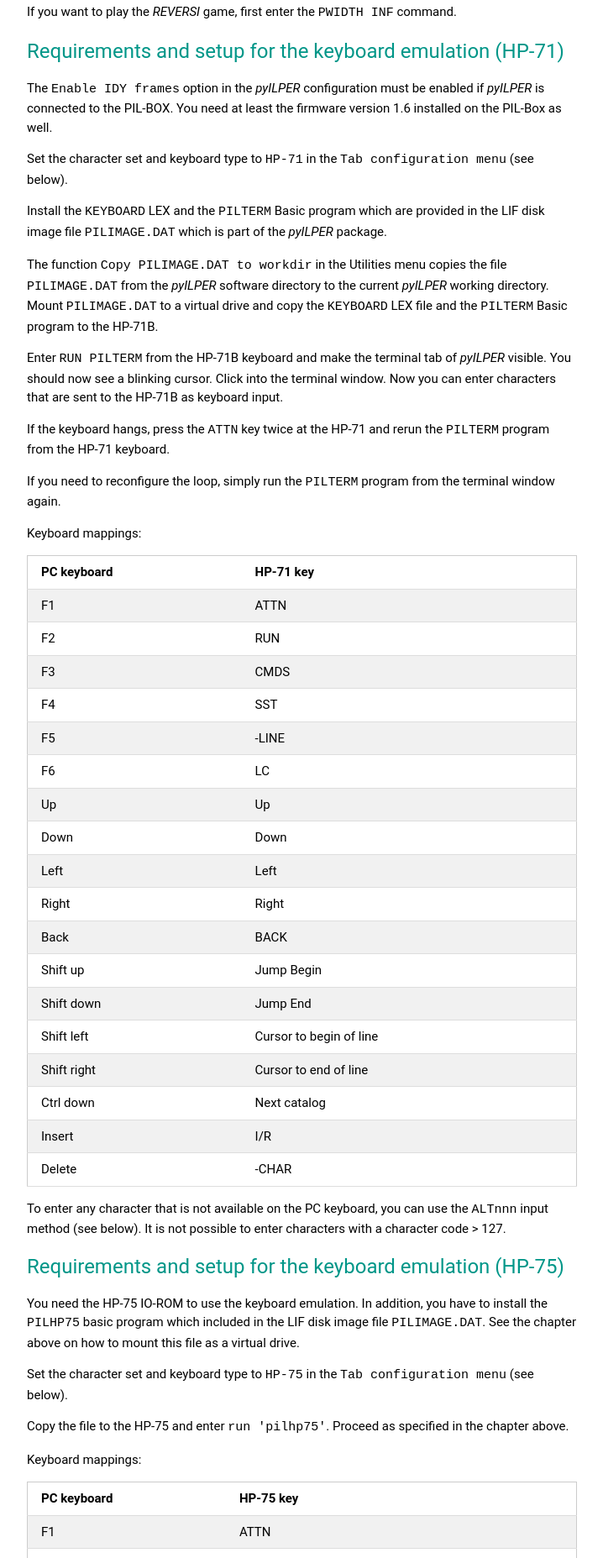
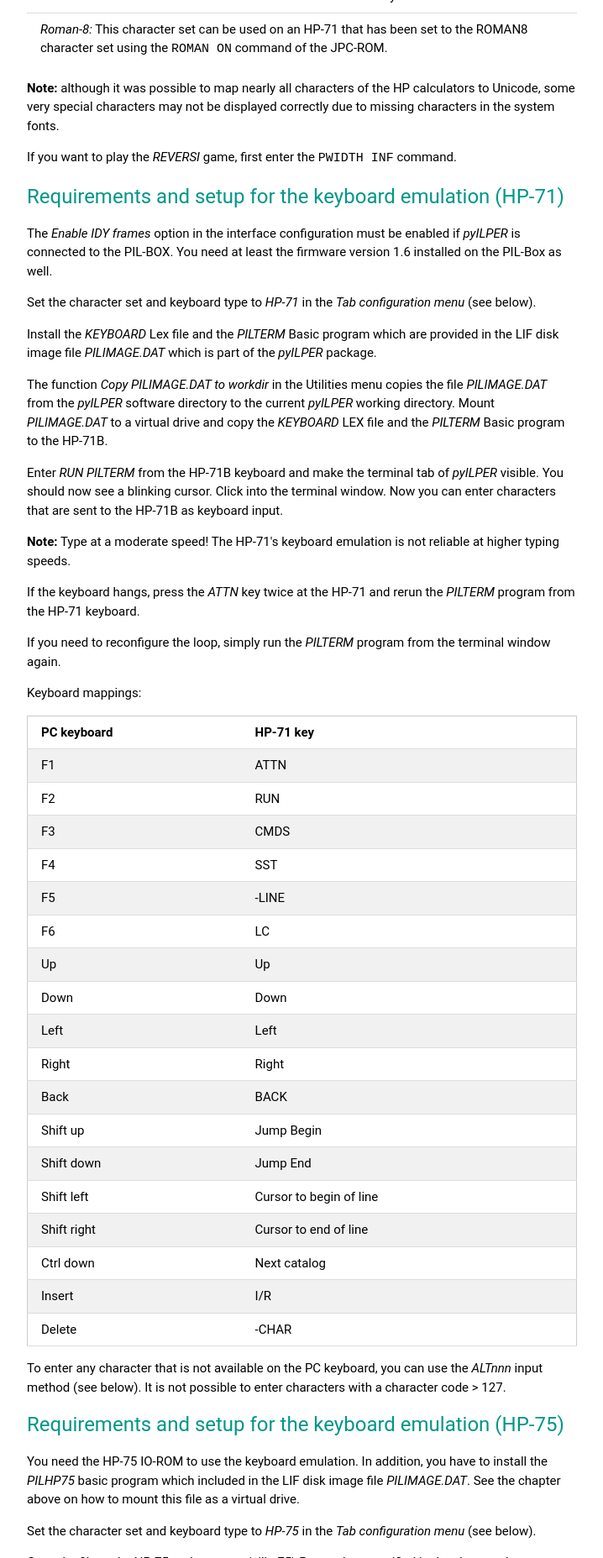
Before and after one commit to bug400/pyilper2, a plain HTML site: page pyilper2/Manual/terminal.html in a window 1280 px wide. Shown: the part 945-2800 px from the top of the page at 84% size, without its empty margins (234-952 px from the left). Drawn offline with Linux system fonts and the light colour scheme.

Commit message:
Online Manual updates

```diff
--- a/pyilper2/Manual/terminal.html
+++ b/pyilper2/Manual/terminal.html
@@ -85,6 +85,8 @@
 using a keyboard by all HP-IL controllers. The keyboard emulation is
 supported for the HP-75 and the HP-71B (see below).</p>
 
+<p>The display does not emulate any existing HP-IL peripheral device. Its features were designed primarily to provide the best possible support for the editing functions of the HP-71 and HP-75, as well as to support additional features, such as scrolling.</p>
+
 <p>HP-IL configuration:</p>
 
 <table class="w3-table-all">
@@ -95,12 +97,15 @@
 
 <p>The display supports all escape sequences that are specified on page 328 of the HP-71B reference manual. In addition, the terminal emulator supports the escape sequences <code>ESC S</code> (scroll one line up), <code>ESC T</code> (scroll line down), <code>ESC U</code> (display next page) and <code>ESC V</code> (display previous page). Selected text can be copied to the system clipboard.</p>
 
+<p>The terminal screen is cleared by sending an HP-IL device clear command.</p>
+
+<h3 class="w3-text-teal" id="character-sets">Character Sets</h3>
 <p>The display supports four character sets:</p>
 <ul class="w3-ul">
 <li><em>HP-41:</em> Alternate character set of the HP82152 thermal printer. Characters &gt; chr(127) are displayed in inverse video. Use this character set if the controller is an HP-41. Note: the character with code 002 is displayed without over bar.</li>
 <li><em>HP-71: </em>  Character set of the HP-71 calculator. Characters &gt; chr(127) are displayed in inverse video.</li>
 <li><em>HP-75: </em>  Character set of the HP-75 calculator. Characters &gt; chr(127) are displayed in inverse video instead of underlined because of technical and readability issues.</li>
-<li><em>Roman-8:</em> This character set should be used if the controller is an HP-71 where the ROMAN-8 character set was enabled with the aid of a LEX file.</li>
+<li><em>Roman-8:</em> This character set can be used  on an HP-71 that has been set to the ROMAN8 character set using the <code>ROMAN ON</code> command of the JPC-ROM.</li>
 </ul>
 
 <p><b>Note:</b> although it was possible to map nearly all characters of the HP calculators to Unicode, some very special characters may not be displayed correctly due to missing characters in the system fonts.</p>
@@ -109,27 +114,29 @@
 
 <h3 class="w3-text-teal">Requirements and setup for the keyboard emulation (HP-71)</h3>
 
-<p>The <code>Enable IDY frames</code> option in the <em>pyILPER</em> configuration must be enabled if <em>pyILPER</em> is connected to the PIL-BOX. You need at least the firmware version 1.6 installed on the PIL-Box as well.</p>
+<p>The <em>Enable IDY frames</em> option in the interface configuration must be enabled if <em>pyILPER</em> is connected to the PIL-BOX. You need at least the firmware version 1.6 installed on the PIL-Box as well.</p>
 
-<p>Set the character set and keyboard type to <code>HP-71</code> in the  <code>Tab configuration menu</code> (see below).</p>
+<p>Set the character set and keyboard type to <em>HP-71</em> in the  <em>Tab configuration menu</em> (see below).</p>
 
-<p>Install the <code>KEYBOARD</code> LEX and the <code>PILTERM</code> Basic program which are provided in the LIF disk image file <code>PILIMAGE.DAT</code> which is part of the <em>pyILPER</em> package.</p>
+<p>Install the <em>KEYBOARD</em> Lex file and the <em>PILTERM</em> Basic program which are provided in the LIF disk image file <em>PILIMAGE.DAT</em> which is part of the <em>pyILPER</em> package.</p>
 
-<p>The function <code>Copy PILIMAGE.DAT to workdir</code> in the
-Utilities menu copies the file <code>PILIMAGE.DAT</code> from the <em>pyILPER</em>
+<p>The function <em>Copy PILIMAGE.DAT to workdir</em> in the
+Utilities menu copies the file <em>PILIMAGE.DAT</em> from the <em>pyILPER</em>
 software directory to the current <em>pyILPER</em> working directory.
-Mount <code>PILIMAGE.DAT</code> to a virtual drive and copy the
-<code>KEYBOARD</code> LEX file and the <code>PILTERM</code> Basic program to the HP-71B.
+Mount <em>PILIMAGE.DAT</em> to a virtual drive and copy the
+<em>KEYBOARD</em> LEX file and the <em>PILTERM</em> Basic program to the HP-71B.
 
-<p>Enter <code>RUN PILTERM</code> from the HP-71B keyboard and make
+<p>Enter <em>RUN PILTERM</em> from the HP-71B keyboard and make
 the terminal tab of <em>pyILPER</em> visible. You should now see a blinking
 cursor.  Click into the terminal window. Now you can enter characters that
 are sent to the HP-71B as keyboard input.</p>
 
-<p>If the keyboard hangs, press the <code>ATTN</code> key twice at the HP-71 and
-rerun the <code>PILTERM</code> program from the HP-71 keyboard.</p>
+<p><b>Note:</b> Type at a moderate speed! The HP-71's keyboard emulation is not reliable at higher typing speeds. </p>
 
-<p>If you need to reconfigure the loop, simply run the <code>PILTERM</code>
+<p>If the keyboard hangs, press the <em>ATTN</em> key twice at the HP-71 and
+rerun the <em>PILTERM</em> program from the HP-71 keyboard.</p>
+
+<p>If you need to reconfigure the loop, simply run the <em>PILTERM</em>
 program from the terminal window again.</p>
 
 <p>Keyboard mappings:</p>
@@ -156,16 +163,16 @@
 <tr><td>Delete</td><td>-CHAR</td></tr>
 </table>
 
-<p>To enter any character that is not available on the PC keyboard, you can use the <code>ALTnnn</code> input method (see below). It is not possible to enter characters with a character code &gt; 127.</p>
+<p>To enter any character that is not available on the PC keyboard, you can use the <em>ALTnnn</em> input method (see below). It is not possible to enter characters with a character code &gt; 127.</p>
 
 <h3 class="w3-text-teal">Requirements and setup for the keyboard emulation (HP-75)</h3>
 
 <p>You need the HP-75 IO-ROM to use the keyboard emulation. In addition, you have
-to install the  <code>PILHP75</code> basic program which included in the LIF disk image file <code>PILIMAGE.DAT</code>. See the chapter above on how to mount this file as a virtual drive.</p>
+to install the  <em>PILHP75</em> basic program which included in the LIF disk image file <em>PILIMAGE.DAT</em>. See the chapter above on how to mount this file as a virtual drive.</p>
 
-<p>Set the character set and keyboard type to <code>HP-75</code> in the  <code>Tab configuration menu</code> (see below).</p>
+<p>Set the character set and keyboard type to <em>HP-75</em> in the  <em>Tab configuration menu</em> (see below).</p>
 
-<p>Copy the file to the HP-75 and enter <code>run 'pilhp75'</code>. Proceed as specified in the chapter above.</p>
+<p>Copy the file to the HP-75 and enter <em>run 'pilhp75'</em>. Proceed as specified in the chapter above.</p>
 
 <p>Keyboard mappings:</p>
 
@@ -187,7 +194,7 @@
 
 <p>For all other input to the HP-75, use the keystrokes as specified in the user manual. Nearly all key combinations should work. There is no emulation for the HP-5 LOCK key.</p>
 
-<p>To enter any character below character code 127, use the appropriate keystroke or the <code>ALTnnn</code> input method (see below). To enter characters with code &gt; 127, use the prefix <code>CTL I/R</code> which is <code>Shift F7</code> on the PC keyboard.</p>
+<p>To enter any character below character code 127, use the appropriate keystroke or the <em>ALTnnn</em> input method (see below). To enter characters with code &gt; 127, use the prefix <em>CTL I/R</em> which is <em>Shift F7</em> on the PC keyboard.</p>
 
 <p><b>Limitations:</b>
 <ul class="w3-ul">
@@ -197,9 +204,9 @@
 
 <h3 class="w3-text-teal">Common keyboard features and issues</h3>
 
-<p>The keystrokes <code>CTRL-Spacebar</code> to <code>Ctrl-Z</code> are not supported because they interfere much with window managers. If you need any character from this code range, use the method described below.</p>
+<p>The keystrokes <em>CTRL-Spacebar</em> to <em>Ctrl-Z</em> are not supported because they interfere much with window managers. If you need any character from this code range, use the method described below.</p>
 
-<p>To enter a numeric character value, hold down the <code>ALT</code>
+<p>To enter a numeric character value, hold down the <em>ALT</em>
 key and enter a 3-digit numeric value (000-127).</p>
 
 <p>For MAC users the following shortcuts are available:</p>
@@ -227,7 +234,7 @@
 
 <h3 class="w3-text-teal">Device function keys</h3>
 
-<p>The keystrokes <code>PageUp</code> and <code>PageDown</code> scroll the window to the previous and the next window respectively. These keystrokes do not send any data to the controller. Instead, they insert the corresponding escape sequences in the display command buffer immediately.</p>
+<p>The keystrokes <em>PageUp</em> and <em>PageDown</em> scroll the window to the previous and the next window respectively. These keystrokes do not send any data to the controller. Instead, they insert the corresponding escape sequences in the display command buffer immediately.</p>
 
 <h3 class="w3-text-teal">Device controls</h3>
 <p>
```
Also changed, not shown: pyilper2/Manual/drive.html (+0 -1 lines), pyilper2/Manual/filemenu.html (+1 -1 lines), pyilper2/Manual/hp2225b.html (+3 -0 lines), pyilper2/Manual/hp82162a.html (+2 -2 lines), pyilper2/Manual/plotter.html (+1 -1 lines), pyilper2/Manual/printer.html (+7 -4 lines), pyilper2/Manual/troubleshooting.html (+1 -1 lines).
